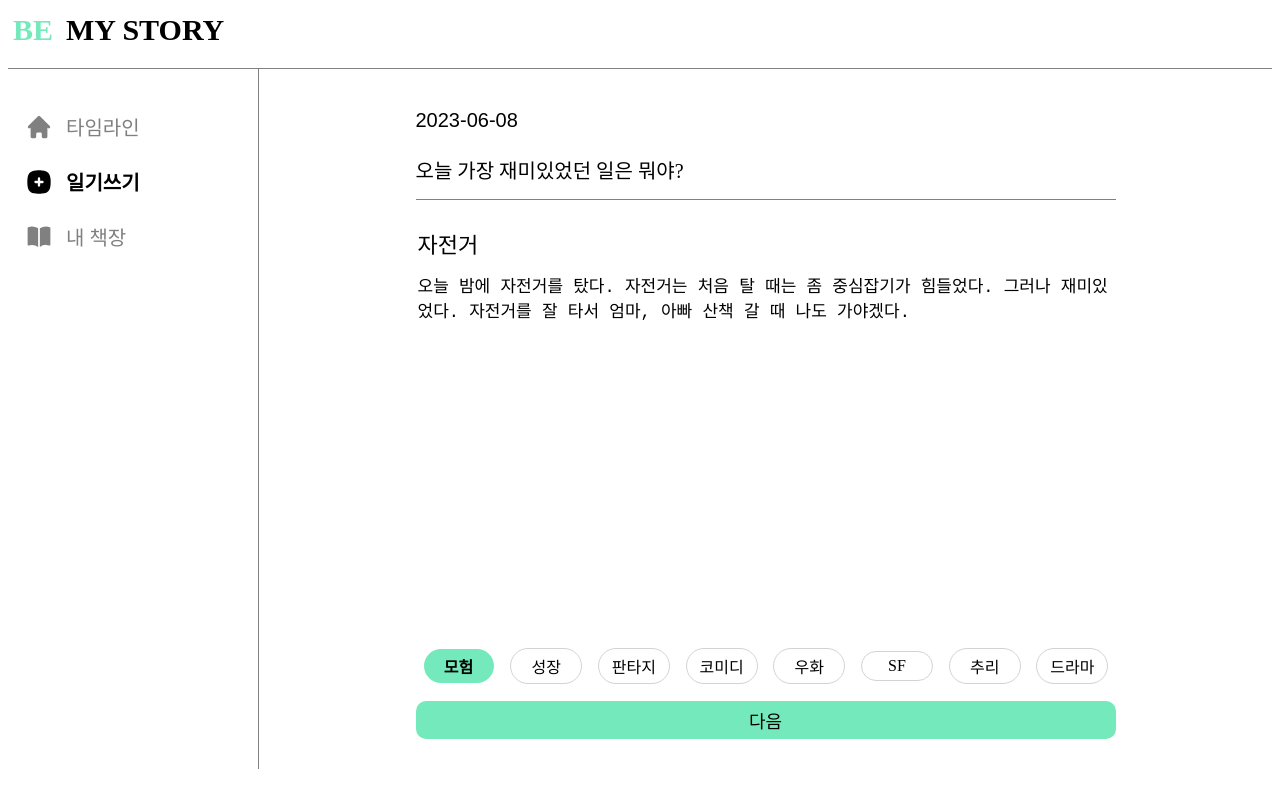
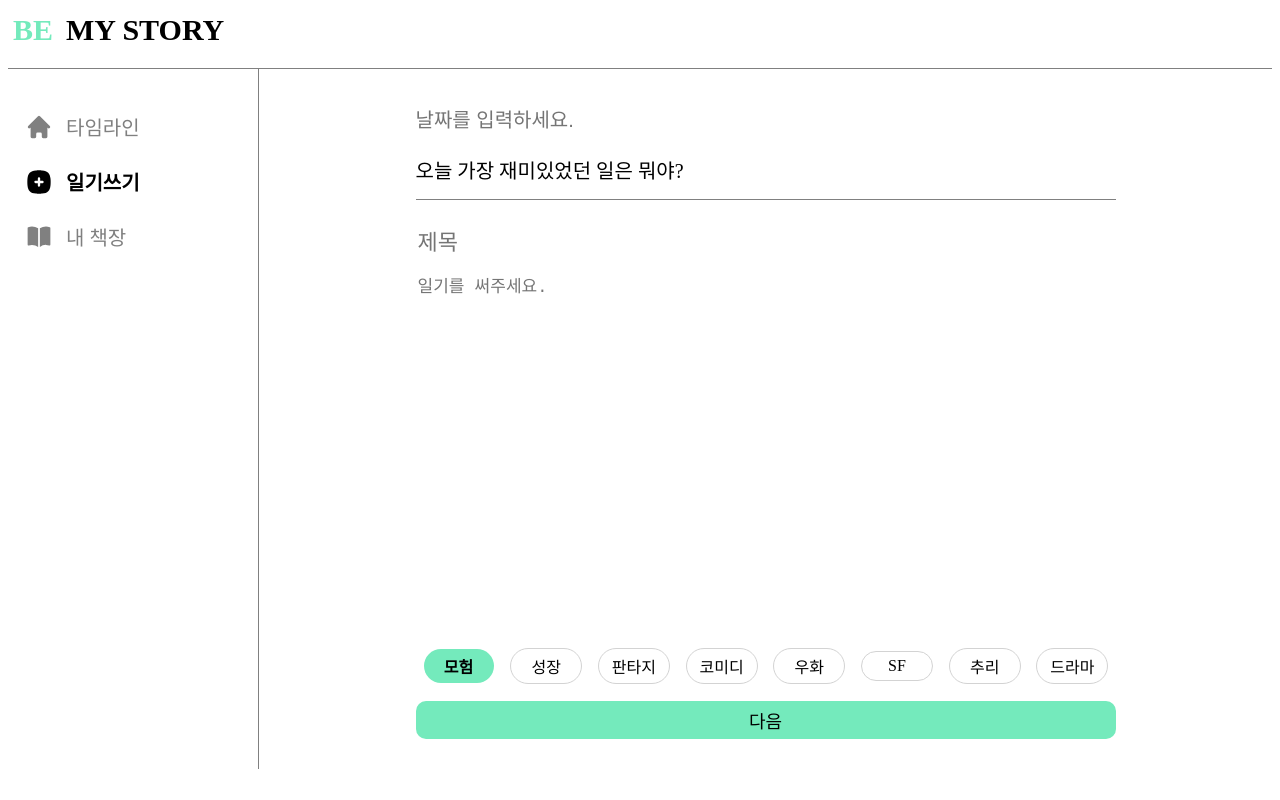
Before and after one commit to 6garlics/be-my-story-frontend, a React (Create React App) app: page /diary-form in a window 1280 px wide. Built offline with nearby package versions, Linux system fonts and the light colour scheme.

Commit message:
Revert "✨ feat: DiaryForm에서 FormData 사용하여 동화책 생성 post 요청"
This reverts commit 35565c288908b07c33ed38124e42719678772c1b.

```diff
--- a/src/pages/DiaryForm.js
+++ b/src/pages/DiaryForm.js
@@ -1,7 +1,6 @@
 import React, { useState } from "react";
 import { styled } from "styled-components";
 import { useNavigate } from "react-router-dom";
-import axios from "axios";
 
 const genres = [
   "모험",
@@ -14,49 +13,36 @@ const genres = [
   "드라마",
 ];
 
-//const days = ["일", "월", "화", "수", "목", "금", "토"];
+const days = ["일", "월", "화", "수", "목", "금", "토"];
 
 const DiaryForm = () => {
+  const [date, setDate] = useState("");
+  const [title, setTitle] = useState("");
+  const [text, setText] = useState("");
+  const [selectedGenre, setSelectedGenre] = useState(0);
+  const navigate = useNavigate();
+
+  const submitDiary = (event) => {
+    console.log(event);
+    navigate("/book-form");
+    console.log("diary submitted.");
+  };
+
   const getToday = () => {
     const today = new window.Date();
-    const yyyy = today.getFullYear();
-    const mm = (today.getMonth() + 1).toString().padStart(2, "0");
-    const dd = today.getDate().toString().padStart(2, "0");
-    //const day = days[today.getDay()]; //요일
-    return `${yyyy}-${mm}-${dd}`;
-  };
-
-  const [date, setDate] = useState(getToday());
-  const [selectedGenre, setSelectedGenre] = useState(0);
-  const [subject, setSubject] = useState("자전거");
-  const [contents, setContents] = useState(
-    "오늘 밤에 자전거를 탔다. 자전거는 처음 탈 때는 좀 중심잡기가 힘들었다. 그러나 재미있었다. 자전거를 잘 타서 엄마, 아빠 산책 갈 때 나도 가야겠다."
-  );
-
-  const navigate = useNavigate();
-
-  const submitDiary = async (event) => {
-    event.preventDefault();
-    const formData = new FormData(event.target);
-    formData.append("storyType", genres[selectedGenre]);
-    console.log(Object.fromEntries(formData));
-
-    const response = await axios.post(
-      "http://43.201.184.127:8080/books",
-      formData
-    );
-
-    console.log(response.data);
-    console.log("diary submitted.");
-    //navigate("/book-form");
+    const year = today.getFullYear();
+    const month = today.getMonth();
+    const date = today.getDate();
+    const day = days[today.getDay()];
+    return `${year}년 ${month + 1}월 ${date}일 ${day}요일`;
   };
 
   return (
     <div style={{ display: "flex", justifyContent: "center" }}>
-      <Form onSubmit={submitDiary}>
+      <Form action="http://43.201.184.127:8080/diary-form" method="post">
         <Date
           name="date"
-          placeholder="날짜를 입력하세요. (YYYY-MM-DD)"
+          placeholder="날짜를 입력하세요."
           required
           value={date}
           onChange={(e) => setDate(e.target.value)}
@@ -66,15 +52,15 @@ const DiaryForm = () => {
           name="title"
           placeholder="제목"
           required
-          value={subject}
-          onChange={(e) => setSubject(e.target.value)}
+          value={title}
+          onChange={(e) => setTitle(e.target.value)}
         />
         <Text
           name="contents"
           placeholder="일기를 써주세요."
           required
-          value={contents}
-          onChange={(e) => setContents(e.target.value)}
+          value={text}
+          onChange={(e) => setText(e.target.value)}
         />
         <Genres>
           {genres.map((genre, index) => {
@@ -82,7 +68,7 @@ const DiaryForm = () => {
               <Label key={index}>
                 <RadioButton
                   type="radio"
-                  name="storyType"
+                  name="story_type"
                   value={genre}
                   onChange={(e) => setSelectedGenre(index)}
                 />
@@ -93,7 +79,9 @@ const DiaryForm = () => {
             );
           })}
         </Genres>
-        <SubmitButton type="submit">다음</SubmitButton>
+        <SubmitButton type="submit" onSubmit={submitDiary}>
+          다음
+        </SubmitButton>
       </Form>
     </div>
   );
```
